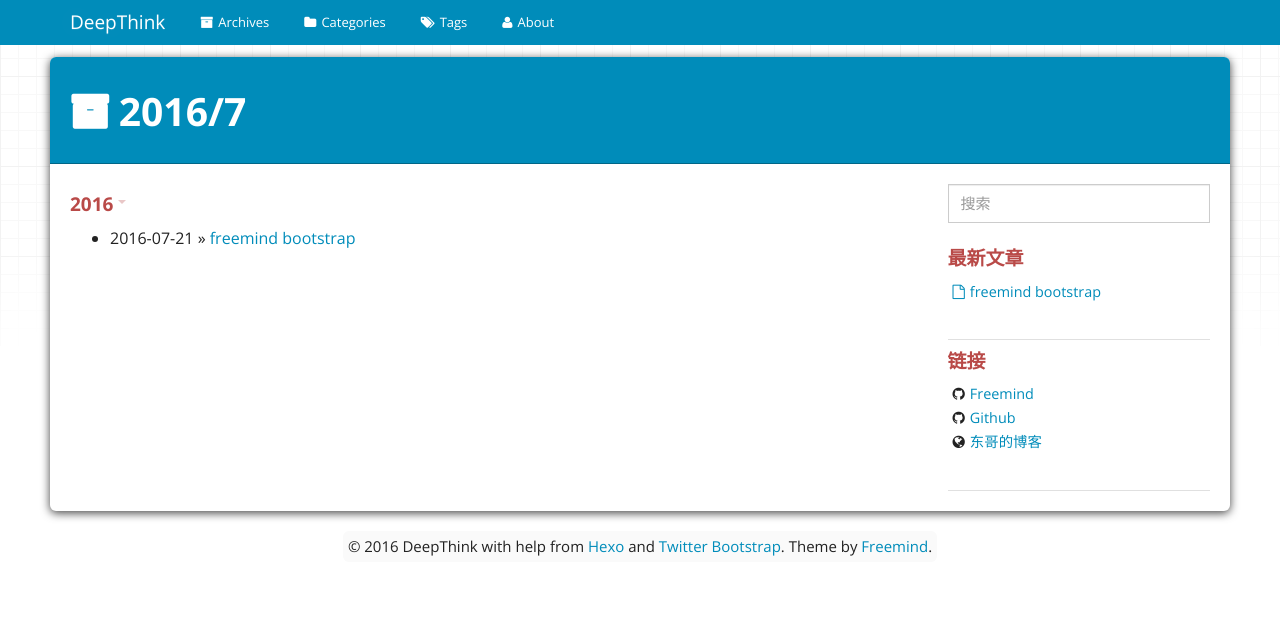
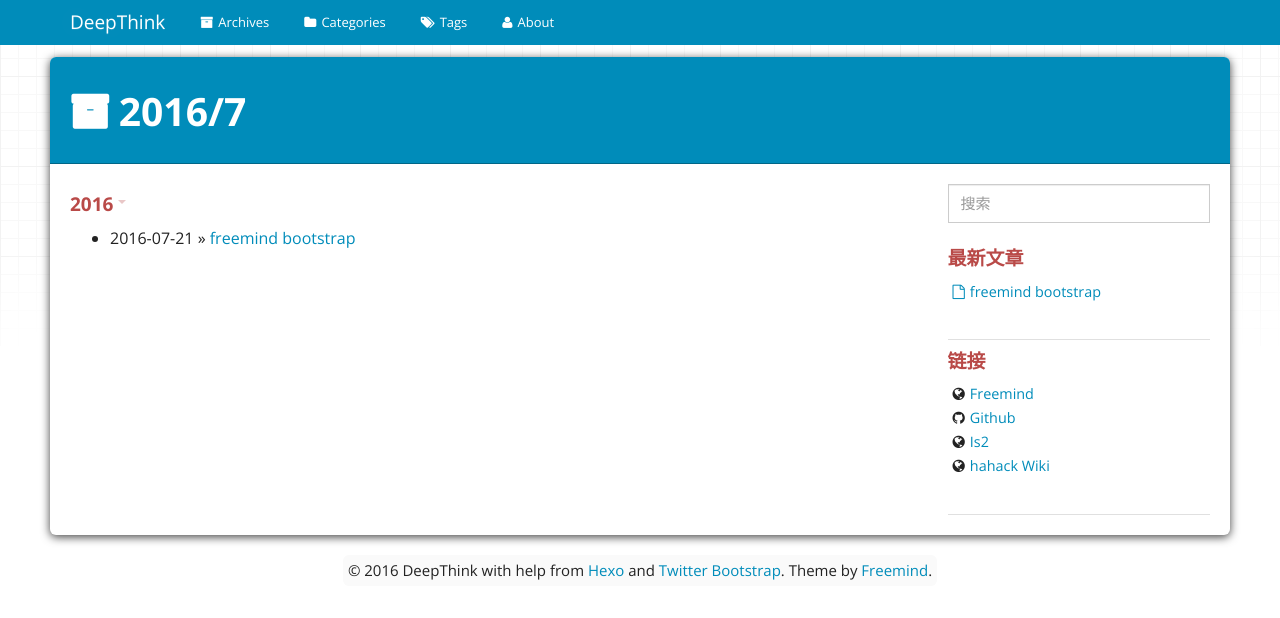
Before and after one commit to masterMuTou/masterMuTou.github.io, a plain HTML site: page archives/2016/07/index.html in a window 1280 px wide. Drawn offline with nearby package versions, Linux system fonts and the light colour scheme.

Commit message:
Site updated: 2016-07-21 17:18:13

```diff
--- a/archives/2016/07/index.html
+++ b/archives/2016/07/index.html
@@ -158,11 +158,13 @@
 	<h4>链接</h4>
 	<ul class="blogroll list-unstyled">
 
-		<li><i class="fa fa-github"></i><a href="https://github.com/wzpan/freemind/" title="Freemind's Github repository." target="_blank"]);">Freemind</a></li>
+		<li><i class="fa fa-globe"></i><a href="https://github.com/wzpan/freemind/" title="Freemind's Github repository." target="_blank"]);">Freemind</a></li>
 
 		<li><i class="fa fa-github"></i><a href="https://github.com/masterMuTou" title="My Github account." target="_blank"]);">Github</a></li>
 
-		<li><i class="fa fa-globe"></i><a href="http://www.hais2.com/" title="" target="_blank"]);">东哥的博客</a></li>
+		<li><i class="fa fa-globe"></i><a href="http://www.hais2.com/" title="有追求的好青年" target="_blank"]);">Is2</a></li>
+
+		<li><i class="fa fa-globe"></i><a href="http://www.hahack.com/wiki/" title="" target="_blank"]);">hahack Wiki</a></li>
 
 	</ul>
 </div>
```
Also changed, not shown: archives/2016/index.html (+4 -2 lines), archives/index.html (+4 -2 lines), categories/index.html (+4 -2 lines), index.html (+4 -2 lines), tags/index.html (+4 -2 lines).
